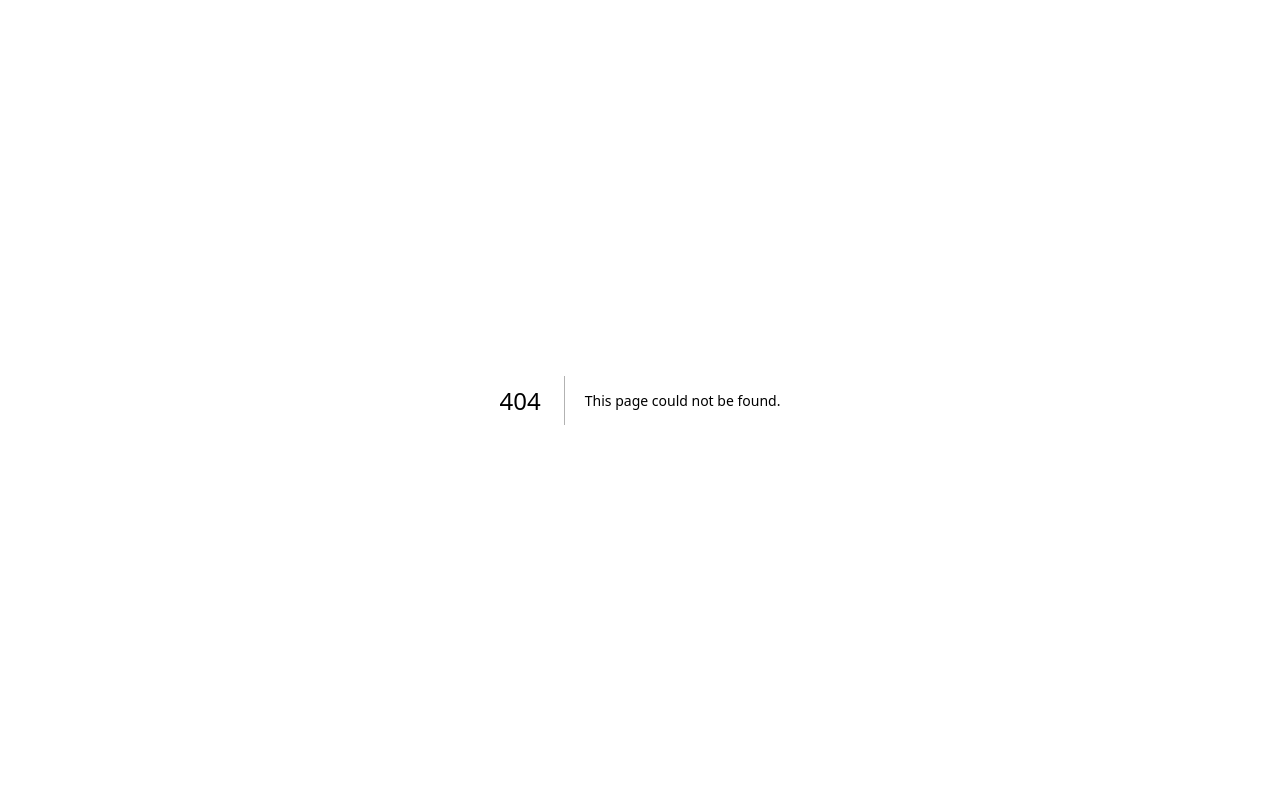
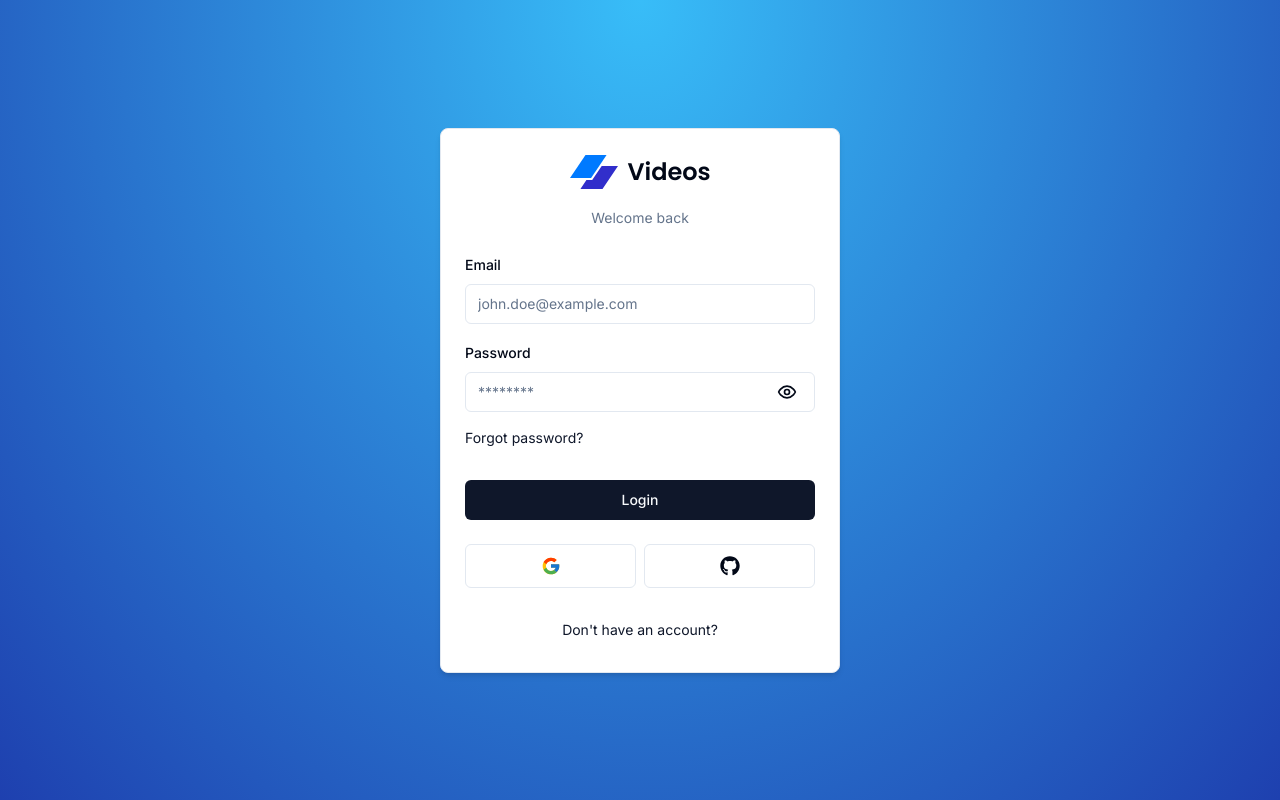
Before and after one commit to abudusamad/VideoPlatform, a Next.js app: page /auth/login in a window 1280 px wide. Before the commit this address had no page. Built offline with nearby package versions, Linux system fonts and the light colour scheme.

Commit message:
Adding login page for redirect

```diff
--- /dev/null
+++ b/app/auth/login/page.tsx
@@ -0,0 +1,11 @@
+import { LoginForm } from "@/components/auth/login-form";
+
+const AuthLogin = () => {
+  return (
+    <>
+      <LoginForm />
+    </>
+  );
+};
+
+export default AuthLogin;
```
